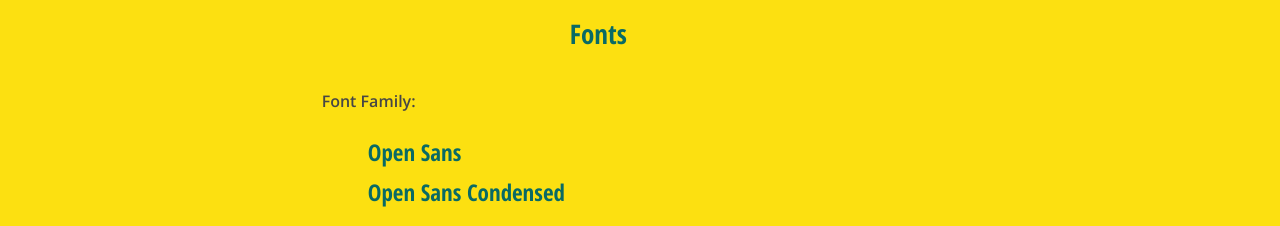
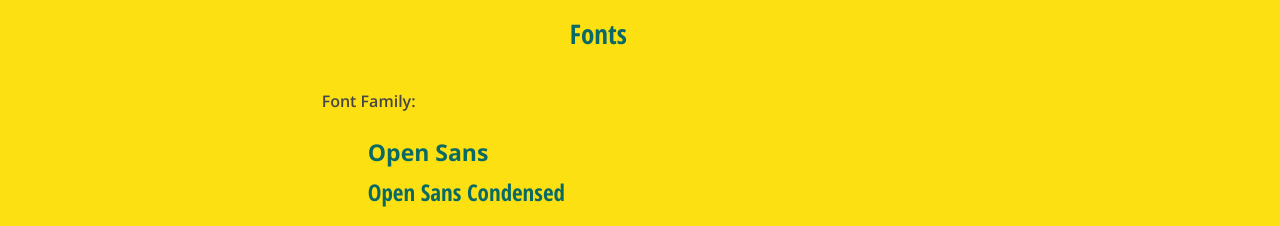
Before and after one commit to MARS1/TTW, a plain HTML site: page index.html in a window 1280 px wide. Shown: the part 3160-3386 px from the top of the page. Drawn offline with nearby package versions, Linux system fonts and the light colour scheme.

Commit message:
updated header font weight

```diff
--- a/index.html
+++ b/index.html
@@ -103,7 +103,7 @@
         <div class="small-12 large-push-2 large-7 columns mT2 mB5 pB2">
           <h3 class="pT5 pB5 text-center">Fonts</h3>
           <p>Font Family:</p>
-          <h4 class="large-push-1">Open Sans</h4>
+          <h4 class="large-push-1 ex">Open Sans</h4>
           <h4 class="large-push-1">Open Sans Condensed</h4>
           <p class="mT5">Font Weights:</p>
           <div class="large-push-1">
```
